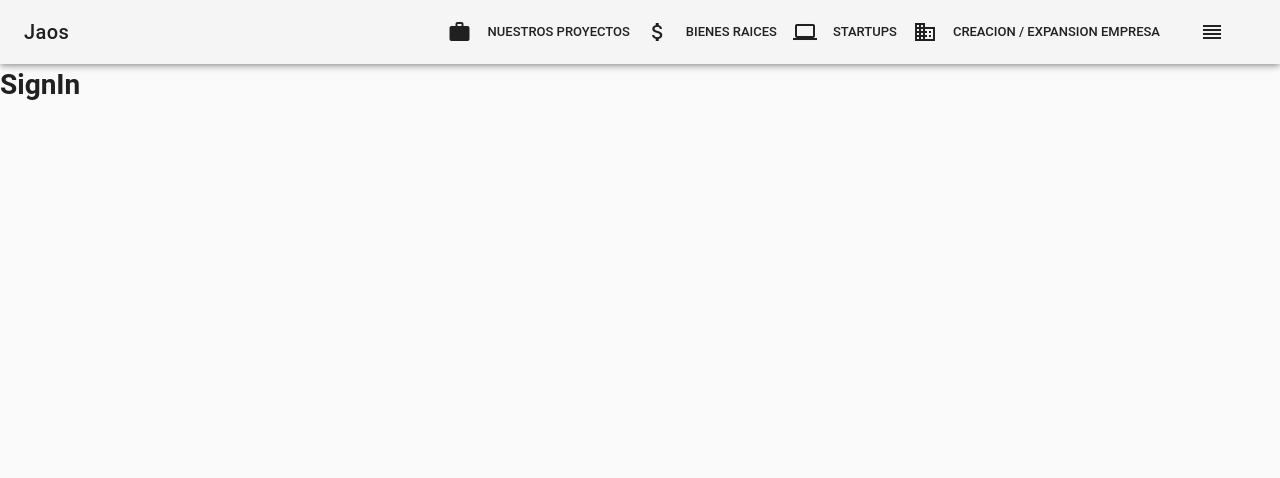
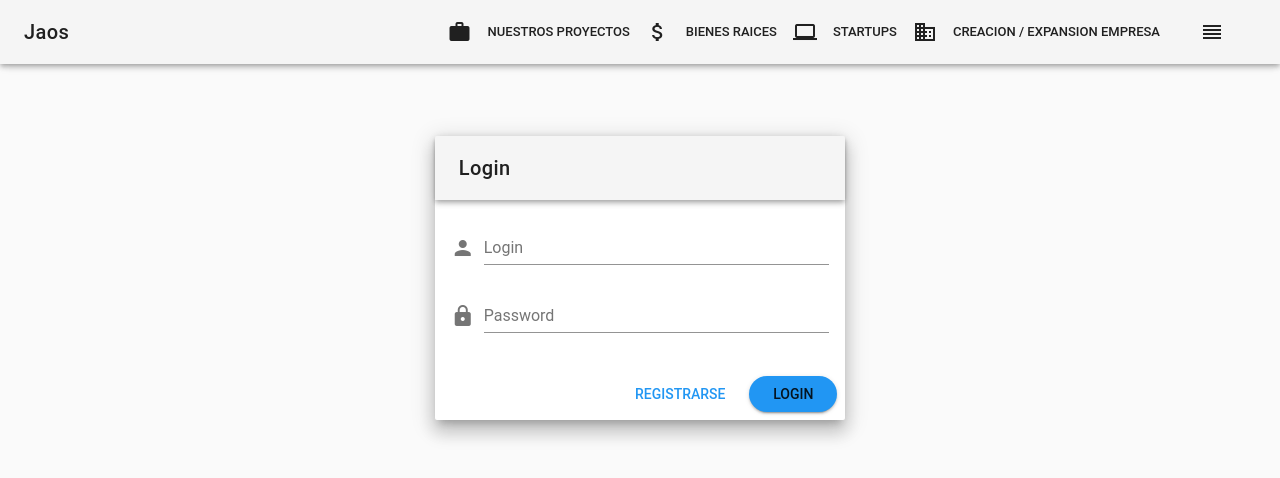
Before and after one commit to Isardbp/jaos-web-app, a Vue app: page /signIn in a window 1280 px wide. Shown: the top 478 px of the page. Built offline with nearby package versions, Linux system fonts and the light colour scheme; a small style sheet from the web is missing.

Commit message:
New login and changed mt-5 SingUp

```diff
--- a/src/components/SignIn/SignIn.vue
+++ b/src/components/SignIn/SignIn.vue
@@ -1,3 +1,24 @@
 <template>
-    <h1>SignIn</h1>
+    <v-container fluid fill-height>
+        <v-layout align-center justify-center>
+            <v-flex xs12 sm8 md4 mt-5>
+                <v-card class="elevation-12">
+                    <v-toolbar>
+                        <v-toolbar-title>Login</v-toolbar-title>
+                    </v-toolbar>
+                    <v-card-text>
+                        <v-form>
+                            <v-text-field prepend-icon="person" name="login" label="Login" type="text"></v-text-field>
+                            <v-text-field prepend-icon="lock" name="password" label="Password" id="password" type="password"></v-text-field>
+                        </v-form>
+                    </v-card-text>
+                    <v-card-actions>
+                        <v-spacer></v-spacer>
+                        <v-btn flat color="blue">Registrarse</v-btn>
+                        <v-btn round color="blue">Login</v-btn>
+                    </v-card-actions>
+                </v-card>
+            </v-flex>
+        </v-layout>
+    </v-container>
 </template>
--- a/src/components/SignUp/SignUp.vue
+++ b/src/components/SignUp/SignUp.vue
@@ -1,7 +1,7 @@
 <template>
     <v-container>
         <v-layout row wrap>
-            <v-flex xs12>
+            <v-flex xs12 mt-5>
                <v-stepper v-model="e1">
                     <v-stepper-header>
                     <v-stepper-step :complete="e1 > 1" step="1" color="blue">Tipo de Usuario</v-stepper-step>
```
